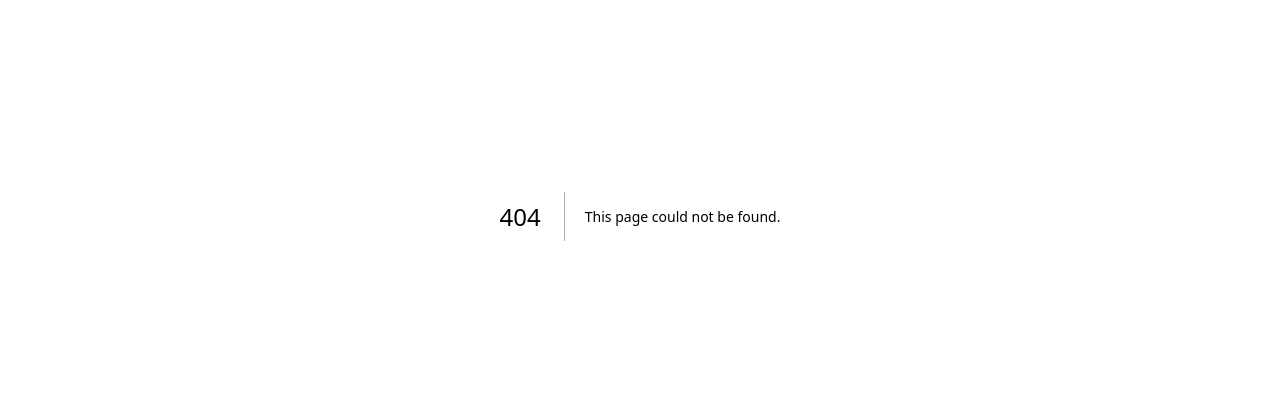
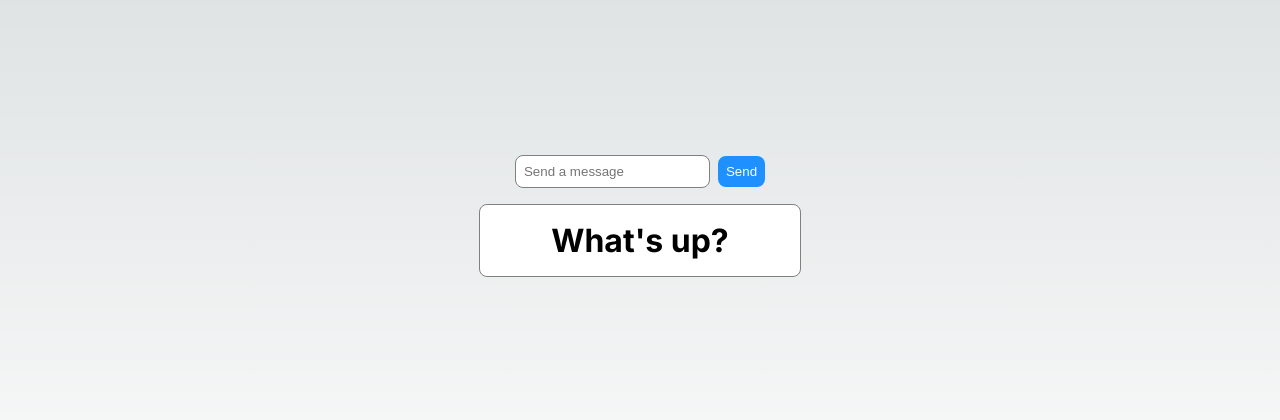
Before and after one commit to GrishaAngelovGH/react-19-playground, a Next.js app: page /chat in a window 1280 px wide. Before the commit this address had no page. Shown: the part 184-604 px from the top of the page. Built offline with nearby package versions, Linux system fonts and the light colour scheme.

Commit message:
useOptimistic() hook to apply temporary updates to the UI while waiting for the server to respond

```diff
--- /dev/null
+++ b/src/app/chat/page.js
@@ -0,0 +1,5 @@
+import Chat from "components/Chat"
+
+const ChatPage = () => (<Chat />)
+
+export default ChatPage
--- a/src/app/page.js
+++ b/src/app/page.js
@@ -40,6 +40,12 @@ export default function Home() {
       title: "useFormStatus() hook",
       text: "It allows you to perform relevant operations while the form is pending i.e. disable submit button / show message",
       path: "/product-list-status"
+    },
+    {
+      id: 7,
+      title: "useOptimistic() hook",
+      text: "It allows you to apply temporary updates to the UI while waiting for the server to respond",
+      path: "/chat"
     }
   ]
 
--- /dev/null
+++ b/src/components/Chat/Chat.js
@@ -0,0 +1,71 @@
+"use client"
+
+import { useOptimistic, useState, useRef } from "react"
+
+import styles from "components/common.module.css"
+
+const deliverMessage = async message => {
+  await new Promise((res) => setTimeout(res, 1000))
+  return message
+}
+
+const Thread = ({ messages, sendMessage }) => {
+  const [optimisticMessages, addOptimisticMessage] = useOptimistic(
+    messages,
+    (state, newMessage) => [
+      ...state,
+      {
+        text: newMessage,
+        sending: true
+      }
+    ]
+  )
+
+  const formRef = useRef()
+
+  const formAction = async formData => {
+    const message = formData.get("message")
+
+    if (message.length) {
+      addOptimisticMessage(message)
+      formRef.current.reset()
+      await sendMessage(formData)
+    }
+  }
+
+  return (
+    <div className={styles.container}>
+      <form action={formAction} ref={formRef}>
+        <input type="text" name="message" placeholder="Send a message" className={styles.formControl} />
+        <button type="submit" className={styles.submitButton}>Send</button>
+      </form>
+
+      <ul className={styles.list}>
+        {
+          optimisticMessages.map((message, index) => (
+            <li className={styles.listItem} key={index}>
+              <h1>{message.text} {message.sending && <span>📨</span>}</h1>
+            </li>
+          ))
+        }
+      </ul>
+    </div>
+  )
+}
+
+const Chat = () => {
+  const [messages, setMessages] = useState([
+    { text: "What's up?", sending: false, key: 1 }
+  ])
+
+  const sendMessage = async formData => {
+    const sentMessage = await deliverMessage(formData.get("message"))
+    setMessages((messages) => [...messages, { text: sentMessage }])
+  }
+
+  return (
+    <Thread messages={messages} sendMessage={sendMessage} />
+  )
+}
+
+export default Chat
--- /dev/null
+++ b/src/components/Chat/index.js
@@ -0,0 +1,3 @@
+import Chat from "./Chat"
+
+export default Chat
```
Also changed, not shown: 1 other file (tests, documents, lock files or other folders).
